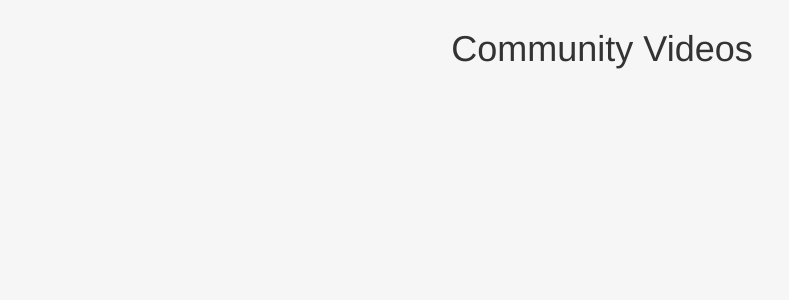
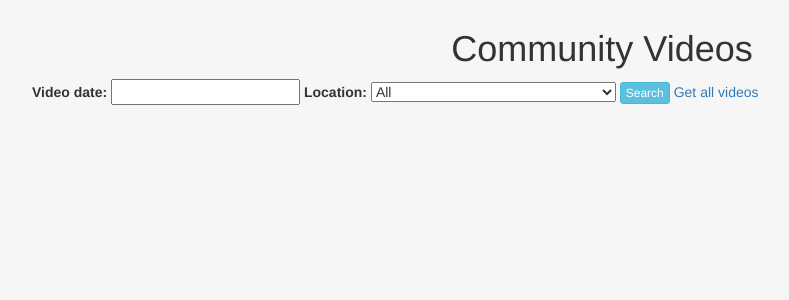
Before and after one commit to Yuankun-Li/PBWC-VideoManagement, a Django app: page / in a window 1280 px wide. Shown: the part 51-351 px from the top of the page, without its empty margins (38-827 px from the left). Run offline with Django 3.2, Linux system fonts and the light colour scheme; data that the repository does not hold is empty; parts of the project's set-up code (start-up, migrations or seed data) failed here and were passed over; some libraries are stand-ins or nearby versions.

Commit message:
add search for video on community page

```diff
--- a/videomanagement/forms.py
+++ b/videomanagement/forms.py
@@ -131,3 +131,7 @@ class MakePublicForm(forms.Form):
 	rationale = forms.CharField(max_length=1000,
 			widget = forms.TextInput(attrs={'placeholder': 'Rationale',
                                                                     'class': 'form-control'}))
+
+class SearchForm(forms.Form):
+    video_date = forms.DateTimeField(widget = SelectDateWidget(attrs={'id': 'video_date'}), required=False)
+    location = forms.ChoiceField(choices=[('All','All')] + Video.LOCATION_CHOICES, required=False, widget = forms.Select(attrs={'id': 'location'}))
--- a/videomanagement/models.py
+++ b/videomanagement/models.py
@@ -17,12 +17,12 @@ from django_encrypted_filefield.fields import EncryptedFileField, EncryptedImage
 # content_type need to be fixed
 
 class Video(models.Model):
-	LOCATION_CHOICES = (('Gates Center for Computer Science', 'Gates Center for Computer Science',),
+	LOCATION_CHOICES = [('Gates Center for Computer Science', 'Gates Center for Computer Science',),
 					('Cyert Hall', 'Cyert Hall'),
 					('Cohon University Center', 'Cohon University Center'),
 					('Hunt Library', 'Hunt Library'),
 					('Other place', 'Other place'),
-					('Morewood Apartments', 'Morewood Apartments'))
+					('Morewood Apartments', 'Morewood Apartments')]
 	"""
 	Stores a single video entry, related to :model:`auth.User` when User is Officer that took video.
 	"""
--- /dev/null
+++ b/videomanagement/static/videomanagement/js/search.js
@@ -0,0 +1,62 @@
+$( document ).ready(function() {
+	$('#search_form').on('submit', function(event){
+	    event.preventDefault();
+	    search();
+	});
+
+	function search() {
+		$.ajax({
+	        url : "search", // the endpoint
+	        type : "POST", // http method
+	        data : { video_date_year : $('#video_date_year').val(),
+	        	video_date_month : $('#video_date_month').val(),
+	        	video_date_day : $('#video_date_day').val(),
+	        	location : $('#location').val()},
+
+	        // handle a successful response
+	        success : function(data) {
+	        	$('#videos').empty();
+	        	for (var i = 0; i < data.videos.length; i++) {
+	        		var video = data.videos[i];
+		        	$('#videos').append("<div class=\"col-md-2 text-center\">" +
+		        			"<div class=\"row\">" +
+		        			"<img class= \"img-thumbnail\" width=\"100\" height=\"100\" alt=\"PoliceVideo\" src=\"gif\\" + video.id + "\">" +
+		        			"</div><div class=\"row\">" +
+		        			"<a href=\"view_video\\" + video.id + "\">Date:" + video.video_date + " Location:" + video.location + "</a>" +
+		        			"</div></div>");
+	        	}
+	        }
+	    });
+	};
+
+	function getCookie(name) {
+	    var cookieValue = null;
+	    if (document.cookie && document.cookie !== '') {
+	        var cookies = document.cookie.split(';');
+	        for (var i = 0; i < cookies.length; i++) {
+	            var cookie = jQuery.trim(cookies[i]);
+	            // Does this cookie string begin with the name we want?
+	            if (cookie.substring(0, name.length + 1) === (name + '=')) {
+	                cookieValue = decodeURIComponent(cookie.substring(name.length + 1));
+	                break;
+	            }
+	        }
+	    }
+	    return cookieValue;
+	  }
+
+	  var csrftoken = getCookie('csrftoken');
+
+	  function csrfSafeMethod(method) {
+	    // these HTTP methods do not require CSRF protection
+	    return (/^(GET|HEAD|OPTIONS|TRACE)$/.test(method));
+	  }
+
+	  $.ajaxSetup({
+	      beforeSend: function(xhr, settings) {
+	          if (!csrfSafeMethod(settings.type) && !this.crossDomain) {
+	              xhr.setRequestHeader("X-CSRFToken", csrftoken);
+	          }
+	      }
+	  });
+});
--- a/videomanagement/templates/videomanagement/community_main.html
+++ b/videomanagement/templates/videomanagement/community_main.html
@@ -9,7 +9,11 @@
 {% block css %}
 {% endblock %}
 
-
+{% block script %}
+	<script src="{% static "videomanagement/js/jquery-3.1.1.js" %}"></script>
+	<script src="{% static "videomanagement/js/bootstrap.min.js" %}"></script>
+	<script src="{% static "videomanagement/js/search.js" %}"></script>
+{% endblock %}
 
 {% block container %}
 
@@ -32,8 +36,22 @@
 </div>
 {% endif %}
 
+<form id='search_form' method="post" action="">
+	{% for field in form.visible_fields %}
+	<span class="form-group">
+                <label>{{field.label_tag}}</label>
+                <span>
+                    {{field}}
+                </span>
+    </span>
+	{% endfor %}
+    <button class="btn btn-info btn-xs" type="submit" value="Search">Search</button>
+    <a href="" id="get_all">Get all videos</a>
+    {% csrf_token %}
+</form>
+
+<div id='videos'>
 	{% for video in videos %}
-	{% if video.is_public %}
 	<div class="col-md-2 text-center">
 		<div class="row">
     	    		<img class= "img-thumbnail" width="100" height="100" alt="PoliceVideo" src="{% url 'gif' video.video_id %}">
@@ -42,11 +60,9 @@
 			<a href="{% url 'view_video' video.video_id %}">Date:{{video.video_date}} Location:{{video.location}}</a>
 		</div>
 	</div>
-	{% endif %}
 	{% endfor %}
 </div>
 </div>
-
-
+</div>
 
 {% endblock %}
--- a/videomanagement/urls.py
+++ b/videomanagement/urls.py
@@ -22,6 +22,7 @@ urlpatterns = [
     url(r'^$', video_views.community_retrieve, name='community_retrieve'),
     url(r'^login$', video_views.login_, name='login'),
     url(r'^logout$', video_views.logout_, name='logout'),
+    url(r'^search$', video_views.search, name='search'),
     url(r'^upload$', video_views.upload, name='upload'),
     url(r'^delete_video/(?P<video_id>\d+)/$', video_views.delete_video, name='delete_video'),
     url(r'^view_video/(?P<video_id>\d+)/$', video_views.view_video, name='view_video'),
--- a/videomanagement/views/video_management_views.py
+++ b/videomanagement/views/video_management_views.py
@@ -8,7 +8,7 @@ from django.contrib.auth import login, authenticate
 from django.db import transaction
 from mimetypes import guess_type, MimeTypes
 
-from videomanagement.forms import VideoForm
+from videomanagement.forms import VideoForm, SearchForm
 from videomanagement.models import Video
 
 from datetime import datetime, timedelta
@@ -101,6 +101,7 @@ def community_retrieve(request):
     :template:`videomanagement/community_main.html`
     """
     all_videos = Video.objects.all().order_by('-video_date')
+    all_videos = all_videos.filter(is_public=True)
     context = {'videos':all_videos}
     for video in all_videos:
     	this_video = FileSystemStorage(location=settings.BASE_DIR)
@@ -122,6 +123,9 @@ def community_retrieve(request):
         context['request_pending_num'] = len(request.user.request_set.filter(resolved = False))
         context['meeting_request_num'] = len(request.user.meetingrequest_set.all())
         context['meeting_request_pending_num'] = len(request.user.meetingrequest_set.filter(resolved = False))
+
+    # get the search form
+    context['form'] = SearchForm()
     return render(request, 'videomanagement/community_main.html',context)
 
 ## Views and Actions for Committee
@@ -294,7 +298,7 @@ def committee_retrieve(request):
     return render(request,'videomanagement/committee_main.html',context)
 
 # retrieve the gif of a video
-@login_required
+# @login_required
 def get_gif(request, video_id):
     	"""
     	Retrieves the gif field from the given :model:`videomanagement.Video`.
@@ -310,3 +314,23 @@ def get_gif(request, video_id):
 	gif = video.gif
 	content_type = guess_type(gif.name)
 	return HttpResponse(gif, content_type = content_type)
+
+# search video based on given time and location
+def search(request):
+    # get date and location for search
+    video_date_year = int(request.POST['video_date_year'])
+    video_date_month = int(request.POST['video_date_month'])
+    video_date_day = int(request.POST['video_date_day'])
+    location = request.POST['location']
+    # get all videos that are public
+    all_videos = Video.objects.all().order_by('-video_date')
+    all_videos = all_videos.filter(is_public=True)
+    # if the user has given a date for search
+    if not video_date_year == 0 and not video_date_month == 0 and not video_date_day == 0:
+        all_videos = all_videos.filter(video_date=datetime(video_date_year,video_date_month,video_date_day))
+    # if the user has given a location for search
+    if not location == 'All':
+        all_videos = all_videos.filter(location=location)
+    context = {'videos': all_videos}
+    print(render(request, 'videomanagement/json/videos.json', context, content_type='application/json'))
+    return render(request, 'videomanagement/json/videos.json', context, content_type='application/json')
```
Also changed, not shown: videomanagement/templates/videomanagement/json/videos.json (added, +8 -0 lines).
